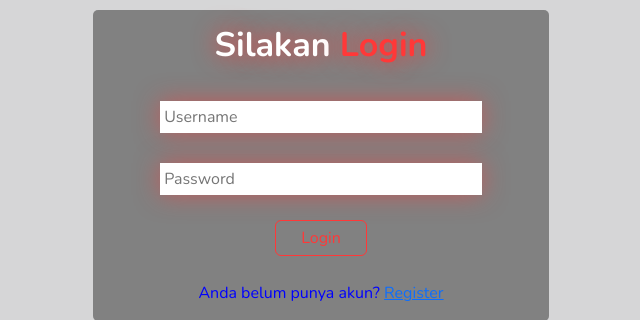
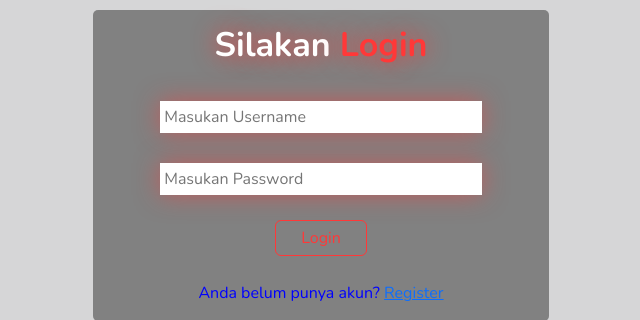
Before and after one commit to Elya-Putra/restourant.github.io, a PHP site: page / in a window 1280 px wide. Shown: the part 157-477 px from the top of the page, without its empty margins (319-959 px from the left). Run offline with PHP 8.4, Linux system fonts and the light colour scheme.

Commit message:
placeholder

```diff
--- a/index.php
+++ b/index.php
@@ -24,10 +24,10 @@
 				<!--Form login -->
 				<form action="" method="post">
 					<div class="form-group">
-						<input type="text" name="user" placeholder="Username" class="input-control">
+						<input type="text" name="user" placeholder="Masukan Username" class="input-control">
 					</div>
 					<div class="form-group">
-						<input type="password" name="pass" placeholder="Password" class="input-control">
+						<input type="password" name="pass" placeholder="Masukan Password" class="input-control">
 					</div>
 					<input type="submit" name="submit" value="Login" class="btn">
 					<div class="register">
```
